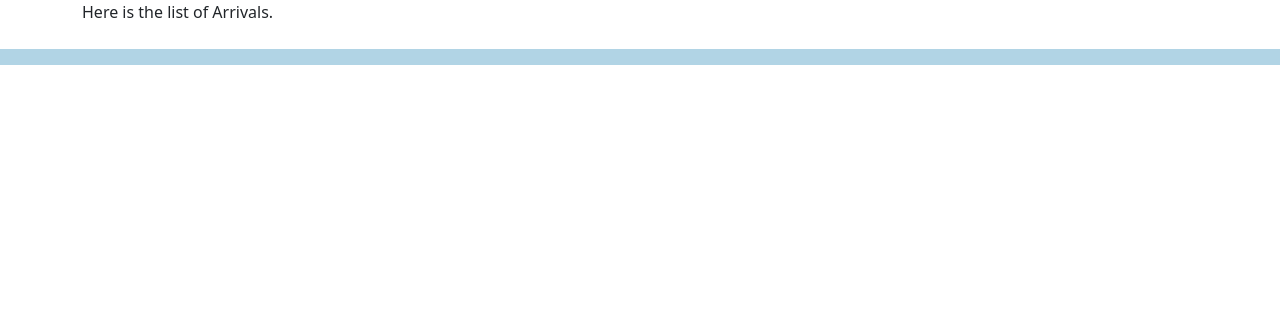
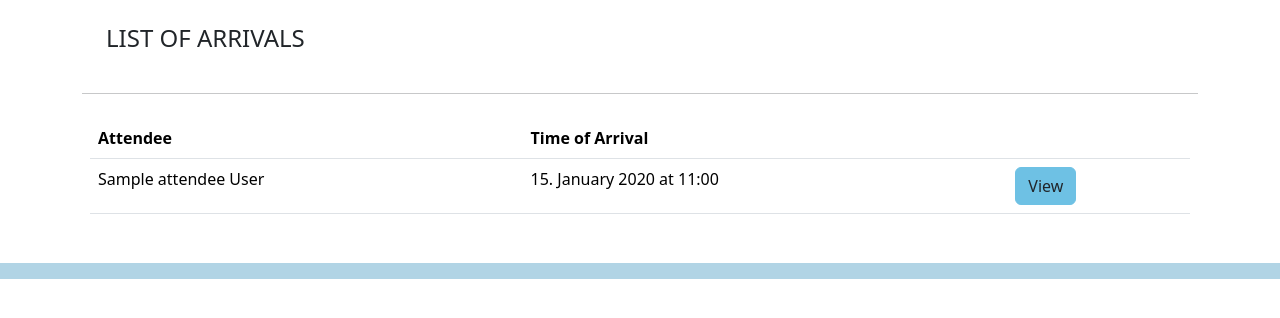
Before and after one commit to petmetic/conference-app, a Django app: page /arrivals/check/ in a window 1280 px wide. Shown: the part 106-424 px from the top of the page. Run offline with Django 5.2, Linux system fonts and the light colour scheme; tables that the repository leaves empty hold one stand-in row (values such as "Sample post").

Commit message:
added arrivals check view

```diff
--- a/src/web/templates/web/arrivals_check.html
+++ b/src/web/templates/web/arrivals_check.html
@@ -2,5 +2,29 @@
 {% block title %}Check Arrivals{% endblock %}
 
 {% block content %}
-<p>Here is the list of Arrivals.</p>
+<h4 class="p-4 fw-lighter uppercase">List of Arrivals</span>
+</h4>
+<hr>
+<div class="p-2">
+    <table class="table">
+        <thead>
+        <tr>
+            <th scope="col">Attendee</th>
+            <th scope="col">Time of Arrival</th>
+            <th scope="col"></th>
+        </tr>
+        </thead>
+        {% for arrival in arrival_list %}
+        <tbody>
+        <tr>
+            <td>{{ arrival.attendee }}</td>
+            <td>{{arrival.arrival|date:"d. F Y"}}  at {{arrival.arrival|time:"H:i"}}</td>
+            <td><a class="btn btn-body p-l-4"
+                   href="{% url 'arrival' pk=arrival.pk %}">View
+                </a></td>
+        </tr>
+        {% endfor %}
+        </tbody>
+    </table>
+</div>
 {% endblock %}
--- a/src/web/views.py
+++ b/src/web/views.py
@@ -1,3 +1,5 @@
+from datetime import date
+
 from django.shortcuts import render, get_object_or_404, redirect
 from django.urls import reverse
 
@@ -52,7 +54,8 @@ def attendee_list(request):
 
 
 def arrivals_check(request):
-    return render(request, "web/arrivals_check.html", {})
+    arrivals = Arrival.objects.all()
+    return render(request, "web/arrivals_check.html", {"arrival_list": arrivals})
 
 
 def arrivals_add(request):
```
